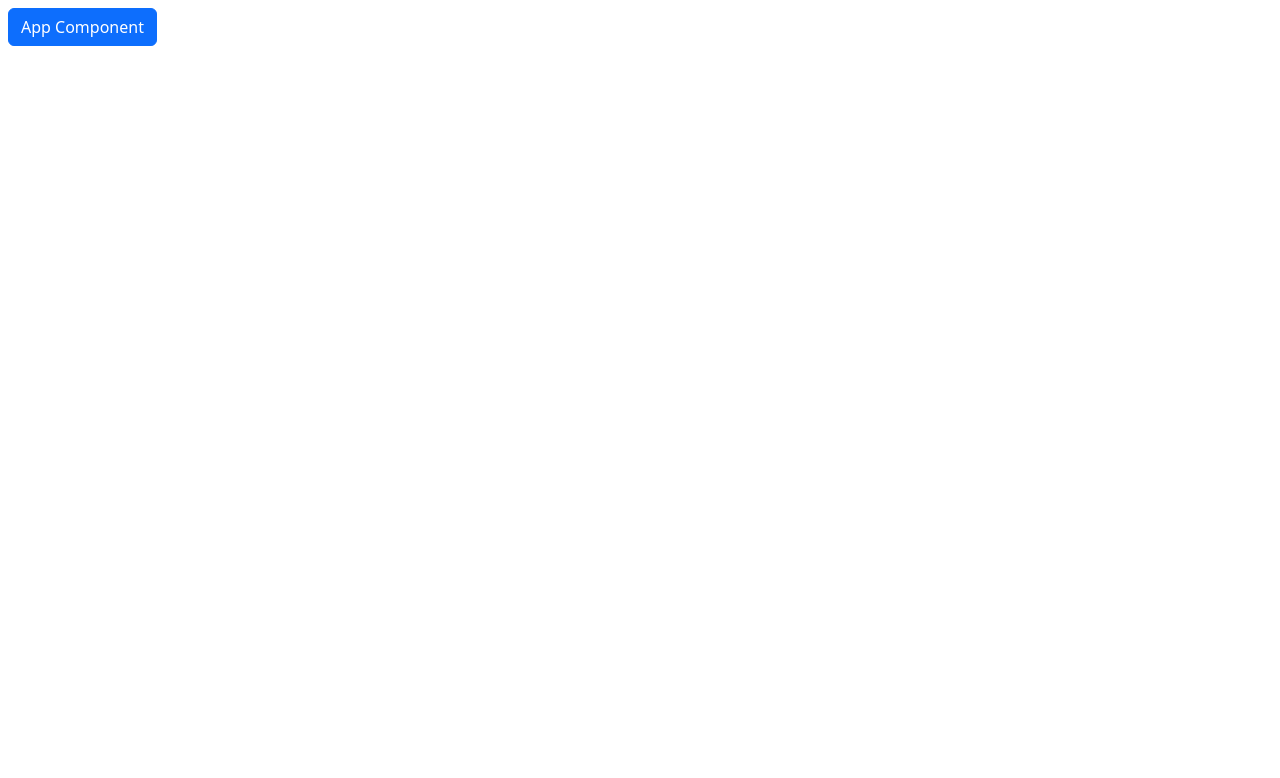
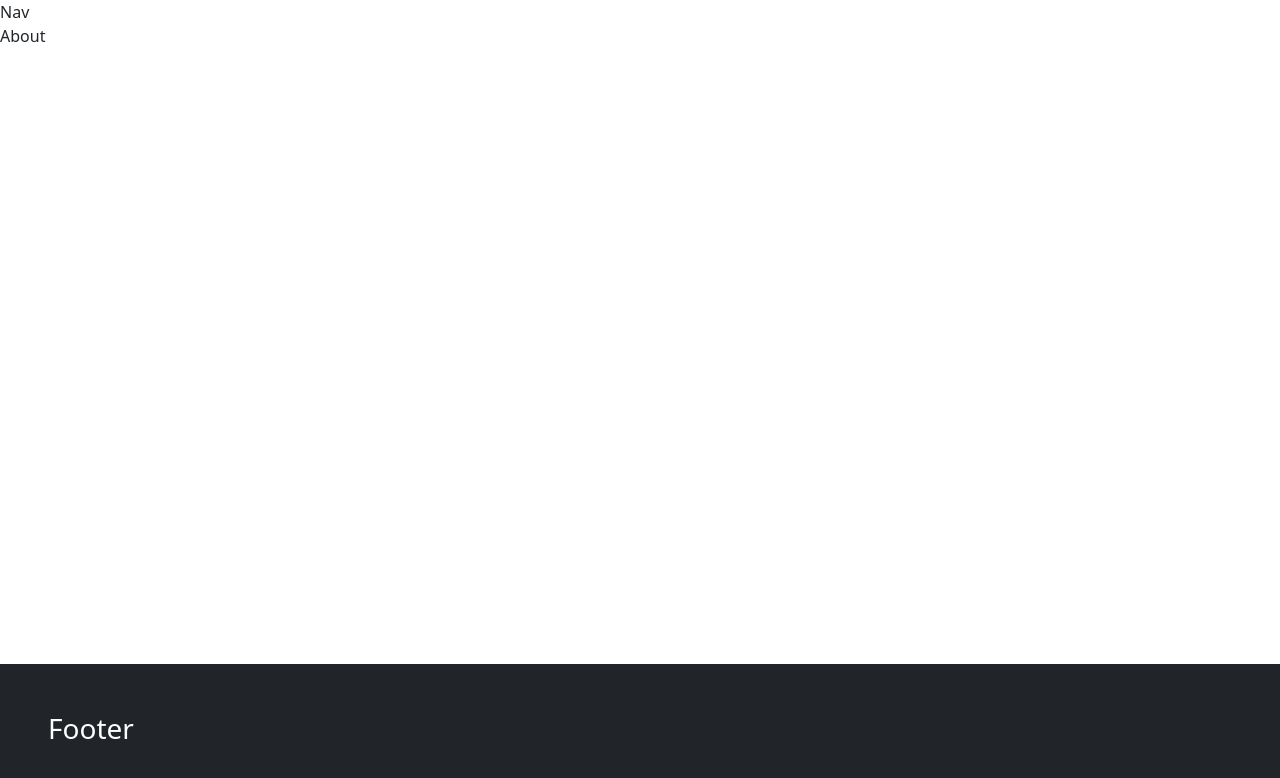
Before and after one commit to rezzakali/e-commerce, a React (Vite) app in the folder client/: page /about in a window 1280 px wide. Shown: the top 778 px of the page. Built offline with nearby package versions, Linux system fonts and the light colour scheme.

Commit message:
client setup code push

```diff
--- a/client/package.json
+++ b/client/package.json
@@ -12,7 +12,8 @@
     "bootstrap": "^5.2.3",
     "react": "^18.2.0",
     "react-bootstrap": "^2.7.4",
-    "react-dom": "^18.2.0"
+    "react-dom": "^18.2.0",
+    "react-router-dom": "^6.11.0"
   },
   "devDependencies": {
     "@vitejs/plugin-react": "^4.0.0",
--- a/client/src/App.jsx
+++ b/client/src/App.jsx
@@ -1,11 +1,20 @@
 import React from 'react';
-import { Button } from 'react-bootstrap';
+import { Route, Routes } from 'react-router-dom';
+import About from './pages/About';
+import Contact from './pages/Contact';
+import Home from './pages/Home';
+import NotFound from './pages/NotFound';
 
 function App() {
   return (
-    <div>
-      <Button className="m-2">App Component</Button>
-    </div>
+    <React.Fragment>
+      <Routes>
+        <Route path="/" element={<Home />} />
+        <Route path="/about" element={<About />} />
+        <Route path="/contact" element={<Contact />} />
+        <Route path="*" element={<NotFound />} />
+      </Routes>
+    </React.Fragment>
   );
 }
 
--- /dev/null
+++ b/client/src/components/Footer.jsx
@@ -0,0 +1,11 @@
+import React from 'react';
+
+function Footer() {
+  return (
+    <div className="bg-dark text-white p-5">
+      <h3>Footer</h3>
+    </div>
+  );
+}
+
+export default Footer;
--- /dev/null
+++ b/client/src/components/Layout.jsx
@@ -0,0 +1,15 @@
+import React from 'react';
+import Footer from './Footer';
+import Nav from './Nav';
+
+function Layout({ children }) {
+  return (
+    <React.Fragment>
+      <Nav />
+      <main style={{ minHeight: '80vh' }}>{children}</main>
+      <Footer />
+    </React.Fragment>
+  );
+}
+
+export default Layout;
--- /dev/null
+++ b/client/src/components/Nav.jsx
@@ -0,0 +1,7 @@
+import React from 'react';
+
+function Nav() {
+  return <div>Nav</div>;
+}
+
+export default Nav;
--- a/client/src/main.jsx
+++ b/client/src/main.jsx
@@ -1,10 +1,13 @@
 import 'bootstrap/dist/css/bootstrap.min.css';
 import React from 'react';
 import ReactDOM from 'react-dom/client';
+import { BrowserRouter } from 'react-router-dom';
 import App from './App.jsx';
 
 ReactDOM.createRoot(document.getElementById('root')).render(
-  <React.StrictMode>
-    <App />
-  </React.StrictMode>
+  <BrowserRouter>
+    <React.StrictMode>
+      <App />
+    </React.StrictMode>
+  </BrowserRouter>
 );
--- /dev/null
+++ b/client/src/pages/About.jsx
@@ -0,0 +1,8 @@
+import React from 'react';
+import Layout from '../components/Layout';
+
+function About() {
+  return <Layout>About</Layout>;
+}
+
+export default About;
--- /dev/null
+++ b/client/src/pages/Contact.jsx
@@ -0,0 +1,8 @@
+import React from 'react';
+import Layout from '../components/Layout';
+
+function Contact() {
+  return <Layout>Contact</Layout>;
+}
+
+export default Contact;
--- /dev/null
+++ b/client/src/pages/Home.jsx
@@ -0,0 +1,8 @@
+import React from 'react';
+import Layout from '../components/Layout';
+
+function Home() {
+  return <Layout>Home</Layout>;
+}
+
+export default Home;
--- /dev/null
+++ b/client/src/pages/NotFound.jsx
@@ -0,0 +1,8 @@
+import React from 'react';
+import Layout from '../components/Layout';
+
+function NotFound() {
+  return <Layout>404 Page not found!</Layout>;
+}
+
+export default NotFound;
```
Also changed, not shown: 1 other file (tests, documents, lock files or other folders).
